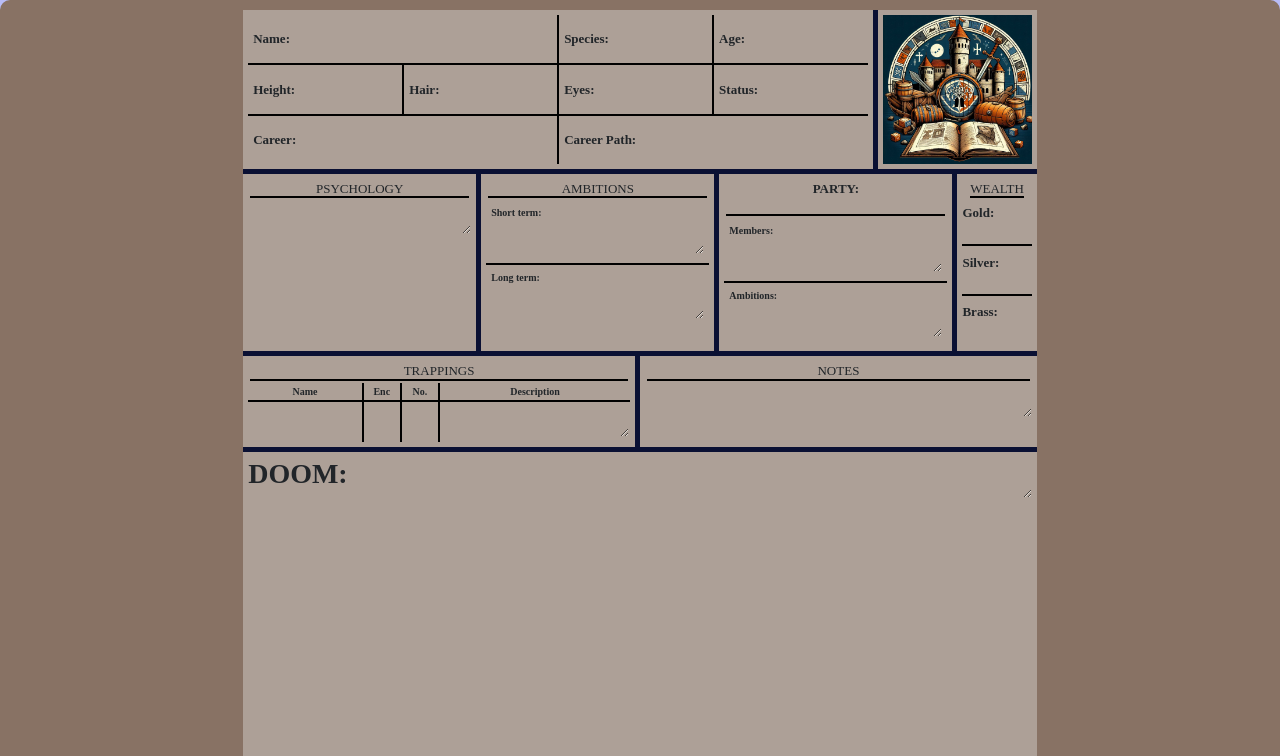
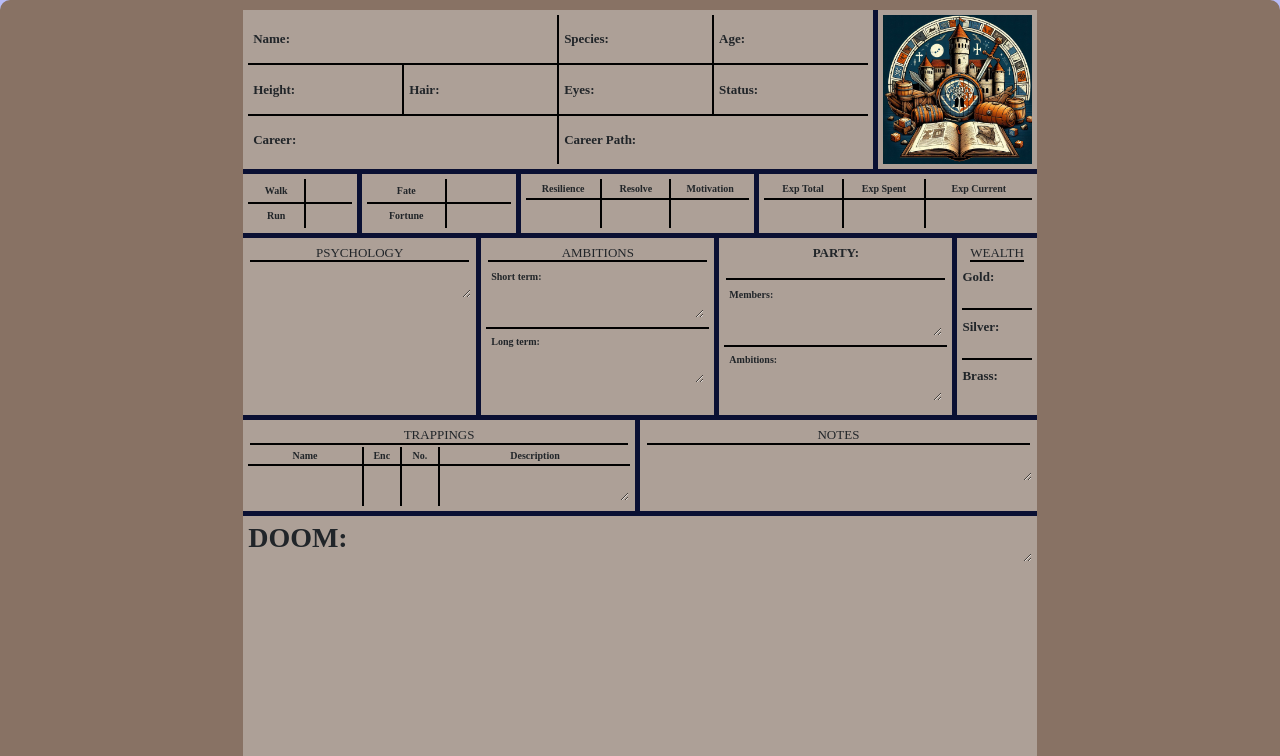
Before and after one commit to JESvane99/RPG_character_sheet, a Flask app: template src/templates/character_fluff_page.html in a window 1280 px wide. Shown: the part 58-814 px from the top of the page. Run offline with Flask 3, Linux system fonts and the light colour scheme; the template is opened without the code that fills it, so the values that code supplies are empty; some web fonts are replaced.

Commit message:
feat: movement resilience xp fate added [no database connection]

```diff
--- a/src/static/style.css
+++ b/src/static/style.css
@@ -222,6 +222,9 @@ table th:last-child {
 .width-15 {
     width: 15%;
 }
+.width-20 {
+    width: 20%;
+}
 .width-30 {
     width: 30%;
 }
@@ -251,6 +254,9 @@ table th:last-child {
 .height-84 {
     height: 84%;
 }
+.height-100 {
+    height: 100%;
+}
 
 /* ! padding control */
 .padding {
--- a/src/templates/character_fluff_page.html
+++ b/src/templates/character_fluff_page.html
@@ -26,7 +26,7 @@
 <div class="page-container">
   <form action="/{{ character.id }}/sheet-p1" method="post" class="page-form" id="page">
     {% include 'fluff_page/description_table.html' %}
-
+    {% include 'fluff_page/xp_move_resilience.html' %}
     {% include 'fluff_page/fluff.html' %}
     {% include 'fluff_page/trappings_and_notes.html' %}
     <div class="part-container">
--- /dev/null
+++ b/src/templates/fluff_page/xp_move_resilience.html
@@ -0,0 +1,50 @@
+<div class="flex-section part-container">
+  <div class="width-15">
+    <table class="height-100">
+      <tr>
+        <th class="width-55">Walk</th><td><input type="number" class="input-number" name="movement" value="{{ character.base_mechanics.movement }}"></td>
+      </tr>
+      <tr>
+        <th class="width-55">Run</th><td><input type="number" class="input-number" value="{{ character.base_mechanics.movement * 2 }}"></td>
+      </tr>
+    </table>
+  </div>
+  <div class="width-20">
+    <table class="height-100">
+      <tr>
+        <th class="width-55">Fate</th><td><input type="number" class="input-number" name="fate_points" value="{{ character.base_mechanics.fate_points }}"></td>
+      </tr>
+      <tr>
+        <th class="width-55">Fortune</th><td><input type="number" class="input-number" name="fortune_points" value="{{ character.base_mechanics.fortune_points }}"></td>
+      </tr>
+    </table>
+  </div>
+  <div class="width-30">
+    <table class="height-100">
+      <tr>
+        <th>Resilience</th>
+        <th>Resolve</th>
+        <th>Motivation</th>
+      </tr>
+      <tr>
+        <td><input type="number" class="input-number" name="resilience" value="{{ character.base_mechanics.resilience }}"></td>
+        <td><input type="number" class="input-number" name="resolve" value="{{ character.base_mechanics.resolve }}"></td>
+        <td><input type="number" class="input-number" name="motivation" value="{{ character.base_mechanics.motivation }}"></td>
+      </tr>
+    </table>
+  </div>
+  <div class="width-35">
+    <table class="height-100">
+      <tr>
+        <th>Exp Total</th>
+        <th>Exp Spent</th>
+        <th class="width-40">Exp Current</th>
+      </tr>
+      <tr>
+        <td><input type="number" class="input-number" name="experience" value="{{ character.base_mechanics.experience }}"></td>
+        <td><input type="number" class="input-number" name="experience_spent" value="{{ character.base_mechanics.experience_spent }}"></td>
+        <td><input type="number" class="input-number" value="{{ character.base_mechanics.experience - character.base_mechanics.experience_spent }}"></td>
+      </tr>
+    </table>
+  </div>
+</div>
```
